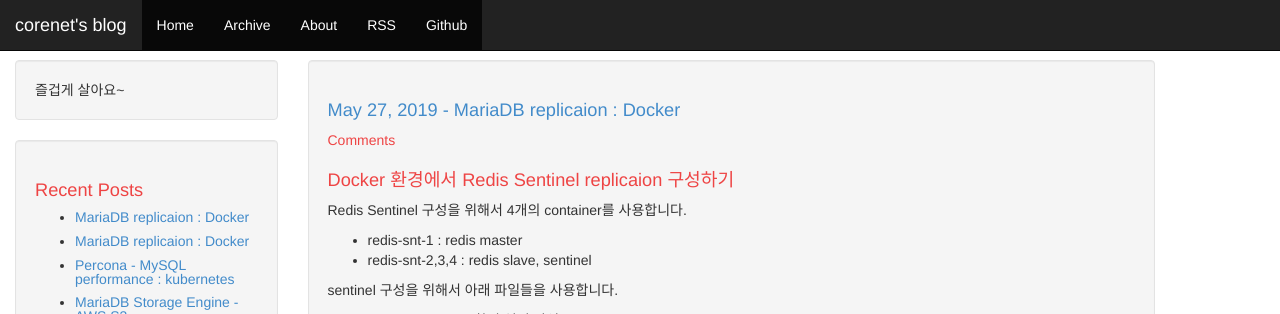
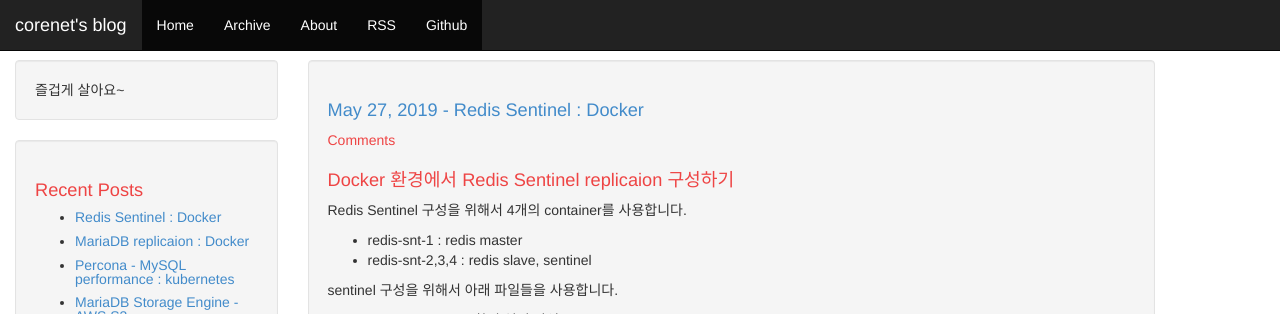
Before and after one commit to artflower/blog, a Jekyll site: the page built from _posts/2019-05-27-docker-redis-sentinel.md, in a window 1280 px wide and 900 px high. Shown: the top 314 px of the window. Built offline with Jekyll 4.4.1, drawn with Linux system fonts in a browser that asks for light colours; nearby versions of some CDN libraries; comment, search, counter and statistics services are not loaded.

Commit message:
Update 2019-05-27-docker-redis-sentinel.md

```diff
--- a/_posts/2019-05-27-docker-redis-sentinel.md
+++ b/_posts/2019-05-27-docker-redis-sentinel.md
@@ -1,6 +1,6 @@
 ---
 layout: post
-title: "MariaDB replicaion : Docker"
+title: "Redis Sentinel : Docker"
 date: 2019-05-27 11:30:06 +0900
 categories: [Redis, Docker]
 tags: [Redis, replication, sentinel, docker]
```
